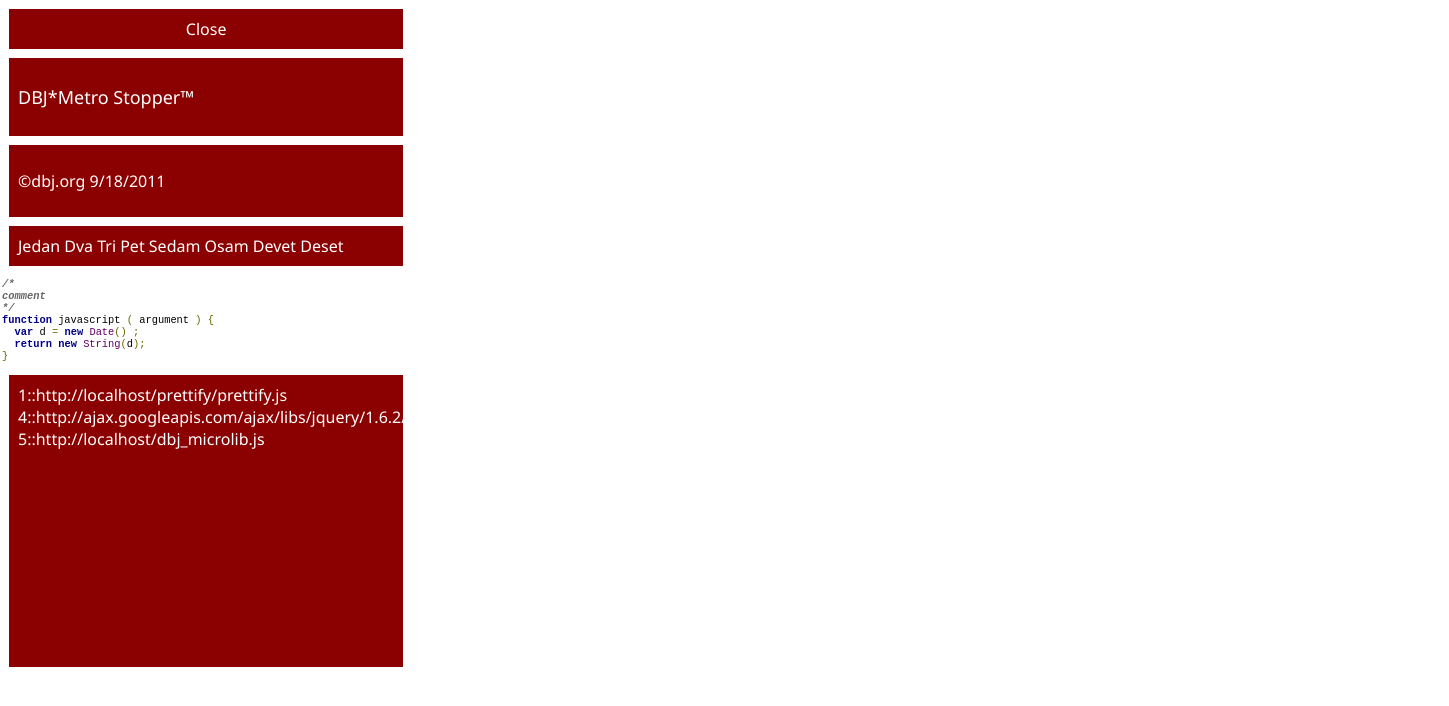
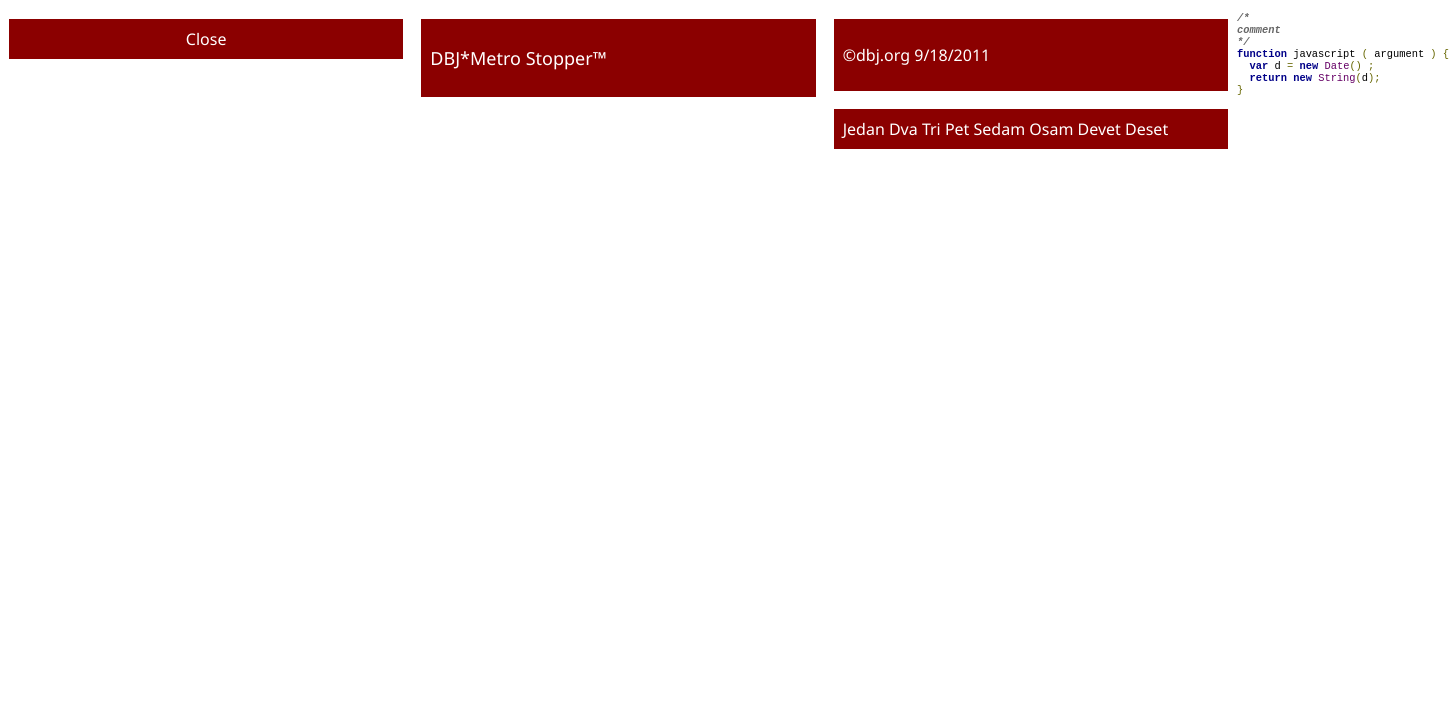
Before and after one commit to DBJDBJ/dbj.cond, a plain HTML site: page razno.htm in a window 1280 px wide. Shown: the whole page, 1449 px wide, since content can reach past the window. Drawn offline with nearby package versions, Linux system fonts and the light colour scheme; a web font is replaced by a local one.

Commit message:
dbj.loader.js made

```diff
--- /dev/null
+++ b/dbj.loader.js
@@ -0,0 +1,37 @@
+/**
+ * dbjLOADER - A ridiculously simple and effective javascript dynamic loader
+ *
+ * Copyright (c) 2011 DBJ.ORG
+ * Dual licensed under the MIT or GPL licenses.
+ */
+
+(function (global, undefined) {
+	var scripts_loaded = [],
+	addprops = function (t) {
+		var j = 1; while (arguments[j]) { t[arguments[j++]] = arguments[j++]; } return t;
+	},
+	next_script = function (src, next_cb_) {
+		document.body.appendChild(addprops(
+			document.createElement("script"),
+				"type", "text/javascript",
+				"id", escape(src),
+				"src", src,
+				"onload", next_cb_)
+		);
+		scripts_loaded.push(src);
+	},
+	default_finale = function () { alert(scripts_loaded.join("\n")); };
+
+	global.crazyLoader = function () {
+		var args = Array.prototype.slice.call(arguments), arlen = args.length >>> 0, args_idx = 0;
+		args.push("dummy.js");
+		global.loader = function () {
+			next_script(
+					args[args_idx],
+					(args_idx += 1) < arlen ? loader : args[0] || default_finale
+				);
+		};
+		loader(args_idx = 1);
+	};
+
+} (window));
--- a/razno.htm
+++ b/razno.htm
@@ -37,7 +37,7 @@
 /* geometry */
 width:30%; height:35%; padding:9px; margin:9px; border:0px solid; overflow:hidden;
 /* flow */
-display:block;
+display:block; float:left;
 }
 .metro_title { font-size:large;}
 .dbj_print_line { font:12px/1.1 verdana,tahoma,arial;}
@@ -67,56 +67,12 @@
   return new String(d);
 }
 </pre>
-<!--- script src="http://ajax.googleapis.com/ajax/libs/jquery/1.6.2/jquery.min.js" type="text/javascript" ></script --->
-<script src="prettify/prettify.js" type="text/javascript"></script>
-<script type="text/javascript" >prettyPrint();</script>
-<!--script src="dbj_microlib.js" type="text/javascript"></script-->
 </body>
+<script src="dbj.loader.js" type="text/javascript"></script>
 <script type="text/javascript" >
-	(function (global, undefined) {
-		var head = document.getElementsByTagName("head")[0],
-	addprops = function (t) {
-		var j = 1; while (arguments[j]) { t[arguments[j++]] = arguments[j++]; } return t;
-	},
-	next_script = function (src, next_cb_) {
-		var nextscr = addprops(
-			document.createElement("script"),
-				"type", "text/javascript",
-				"rel", "crazyLoader",
-				"src", src,
-				"onload", next_cb_);
-		document.body.appendChild(nextscr);
-	};
-		global.crazyLoader = function () {
-			var args = Array.prototype.slice.call(arguments), arlen = args.length >>> 0, args_idx = 0,
-			final_call = null;
-			args.push("dummy.js");
-			global.loader = function () {
-				if (args_idx > arlen) return;
-				next_script(
-					args[args_idx],
-					(args_idx += 1) < arlen ? loader : (final_call = args[0], null)
-				);
-				if (final_call) final_call();
-			};
-			if ("function" !== typeof args[0]) throw "crazyLoader() : first argument must be callback";
-			loader(args_idx = 1);
-		};
-
-	} (window));
-
 	crazyLoader(
-function () {
-	var report = [];
-	$("script").each(function (a, b) {
-		if (!!b.src)
-			report.push(
-		   a + "::" + b.src
-		);
-	});
-	$("<div class='metro_tile'>").html(report.join("<br/>")).appendTo(document.body);
-},
-	"http://ajax.googleapis.com/ajax/libs/jquery/1.6.2/jquery.min.js", "dbj_microlib.js"
+		function () { prettyPrint(); }
+		, "prettify/prettify.js", "http://ajax.googleapis.com/ajax/libs/jquery/1.6.2/jquery.min.js", "dbj_microlib.js"
 	);
 </script>
 </html>
```
